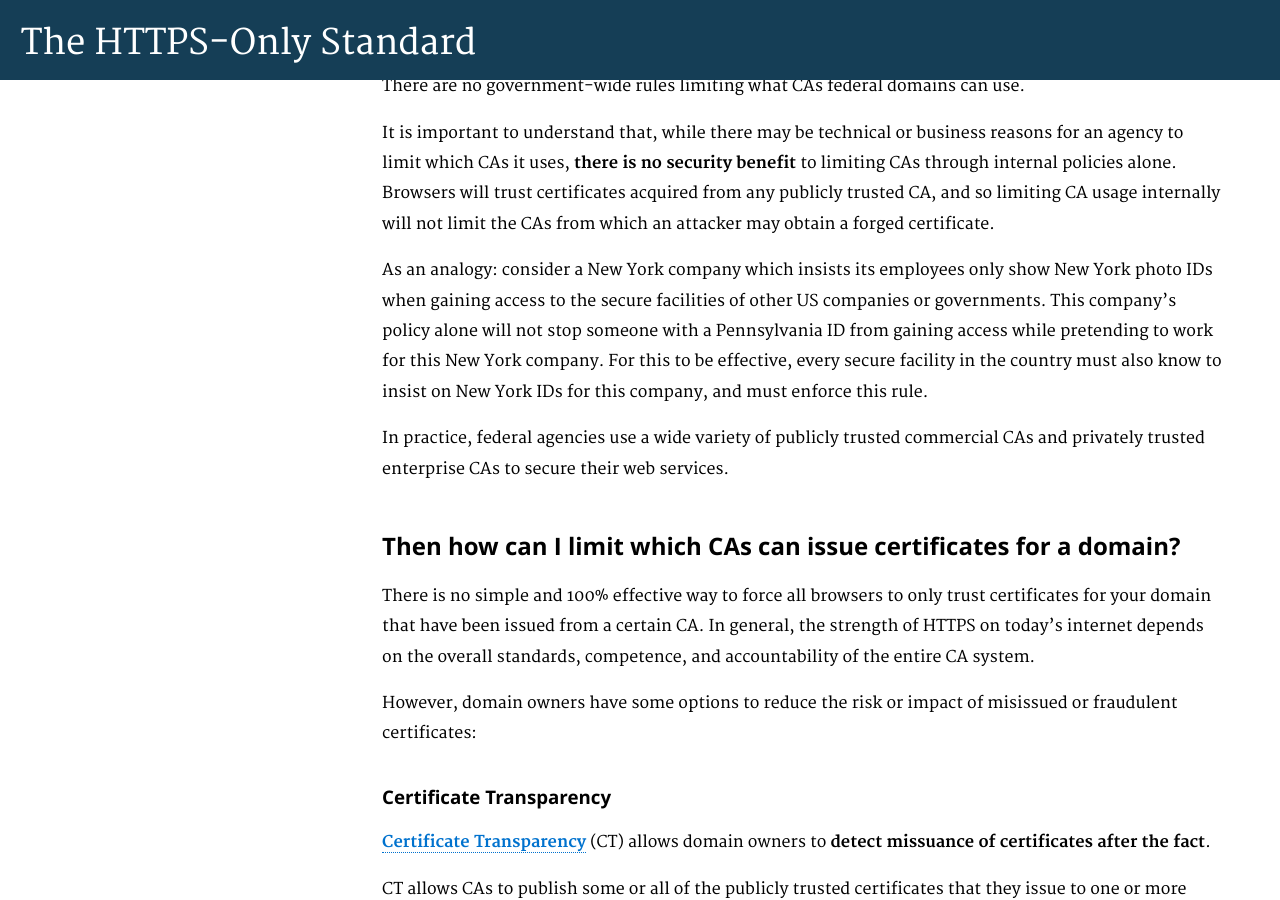
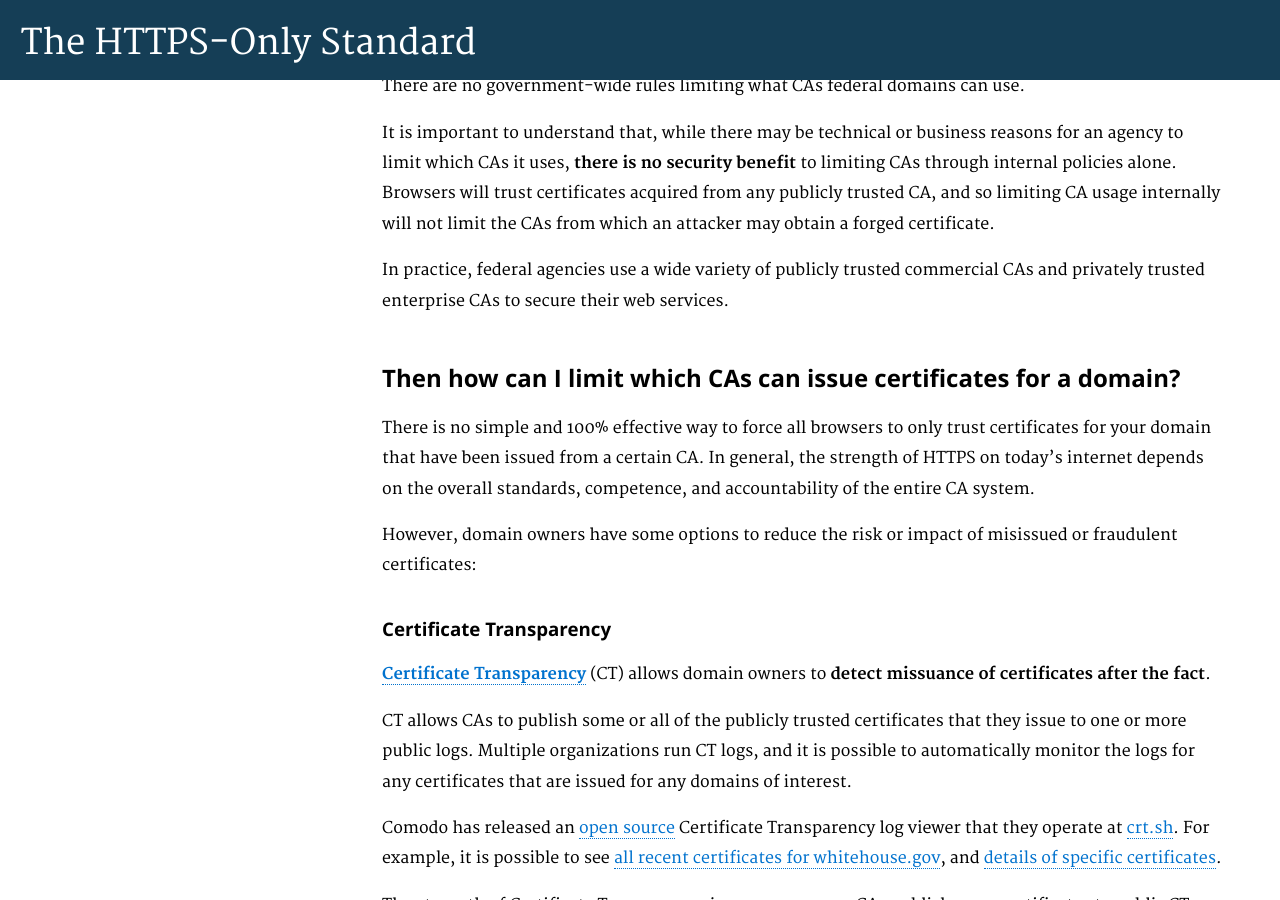
Before and after one commit to GSA/https, a Jekyll site: the page built from pages/certificates.md, in a window 1280 px wide and 900 px high, scrolled down 3482 px. Built offline with Jekyll 4.4.1, drawn with Linux system fonts in a browser that asks for light colours; Markdown is read by kramdown in place of the engine named in the settings.

Commit message:
this analogy just feels weak
(I wrote it)

```diff
--- a/pages/certificates.md
+++ b/pages/certificates.md
@@ -80,8 +80,6 @@ There are no government-wide rules limiting what CAs federal domains can use.
 
 It is important to understand that, while there may be technical or business reasons for an agency to limit which CAs it uses, **there is no security benefit** to limiting CAs through internal policies alone. Browsers will trust certificates acquired from any publicly trusted CA, and so limiting CA usage internally will not limit the CAs from which an attacker may obtain a forged certificate.
 
-As an analogy: consider a New York company which insists its employees only show New York photo IDs when gaining access to the secure facilities of other US companies or governments. This company's policy alone will not stop someone with a Pennsylvania ID from gaining access while pretending to work for this New York company. For this to be effective, every secure facility in the country must also know to insist on New York IDs for this company, and must enforce this rule.
-
 In practice, federal agencies use a wide variety of publicly trusted commercial CAs and privately trusted enterprise CAs to secure their web services.
 
 ## Then how can I limit which CAs can issue certificates for a domain?
```
